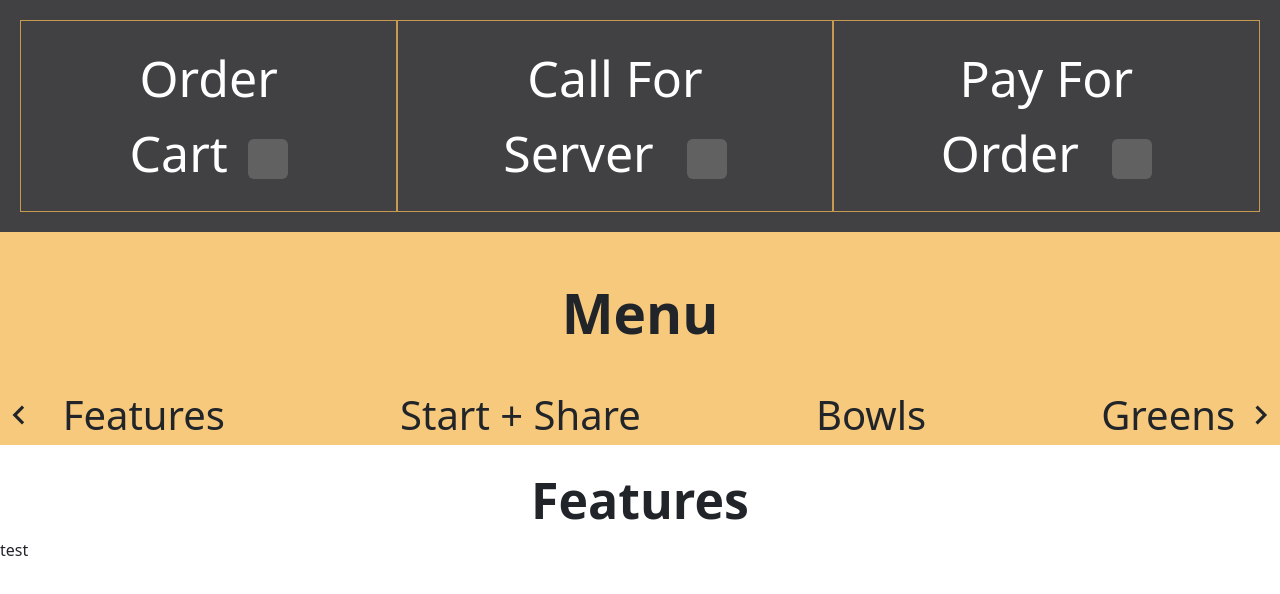
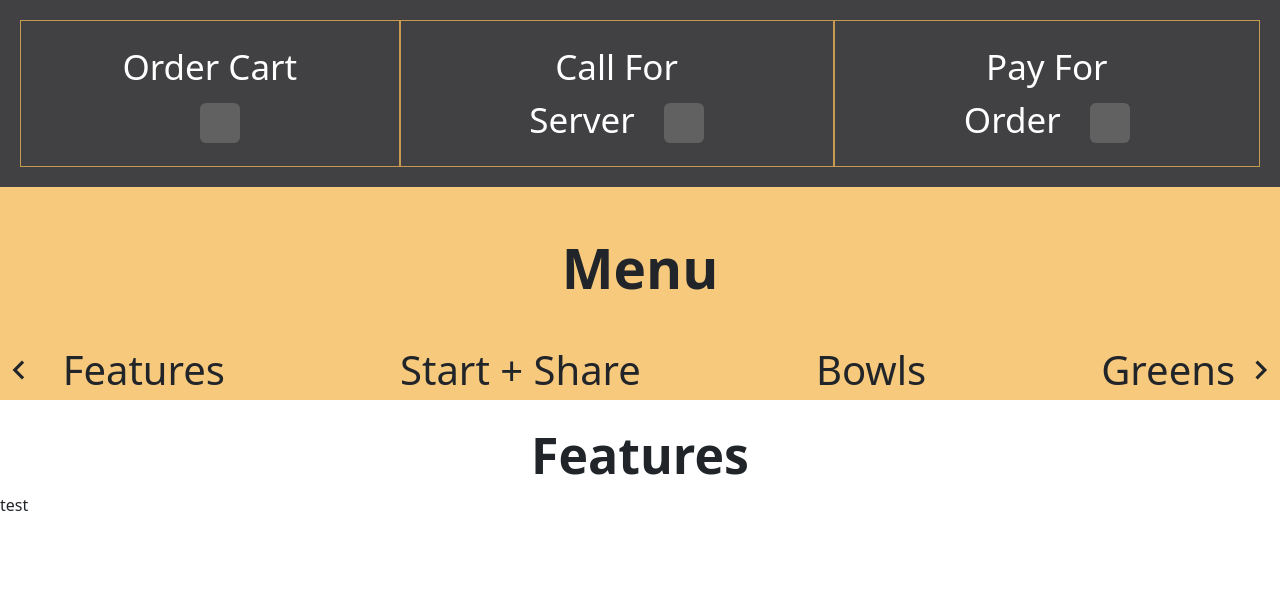
Before and after one commit to hnschaefer/cpsc481-group3, a React (Create React App) app in the folder ordering-system/: page / in a window 1280 px wide. Shown: the top 594 px of the page. Built offline with nearby package versions, Linux system fonts and the light colour scheme; grey boxes are pictures that could not be loaded; the HTML template or start-up script is replaced by a standard one.

Commit message:
flex try 6

```diff
--- a/ordering-system/src/Navbar.js
+++ b/ordering-system/src/Navbar.js
@@ -24,7 +24,7 @@ const Navbar = () => {
           backgroundColor: "#414042",
           border: "1px solid #c69a50",
           borderRadius: 0,
-          fontSize: 50,
+          fontSize: 35,
         }}
       >
         Order Cart
@@ -51,7 +51,7 @@ const Navbar = () => {
           backgroundColor: "#414042",
           border: "1px solid #c69a50",
           borderRadius: 0,
-          fontSize: 50,
+          fontSize: 35,
         }}
       >
         Call For Server{" "}
@@ -79,7 +79,7 @@ const Navbar = () => {
           backgroundColor: "#414042",
           border: "1px solid #c69a50",
           borderRadius: 0,
-          fontSize: 50,
+          fontSize: 35,
         }}
       >
         Pay For Order{" "}
```
